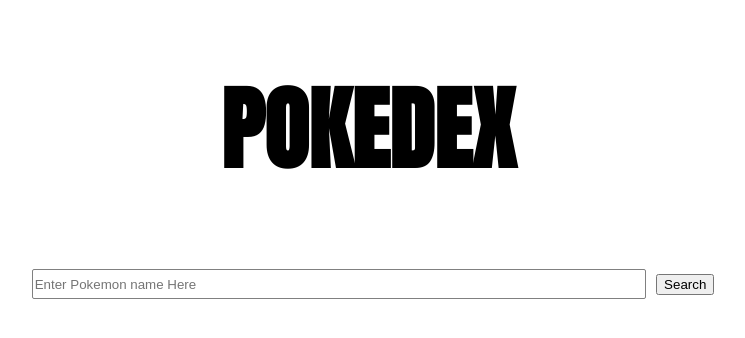
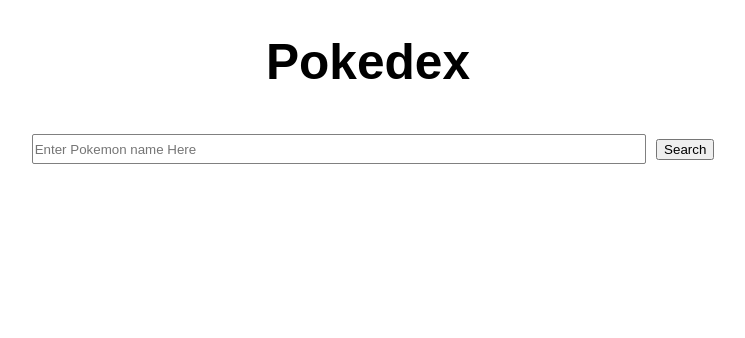
Before and after one commit to farsikogama/PROJECT-NEXT-pokedex, a Next.js app: page / in a window 1280 px wide. Shown: the top 338 px of the page, without its empty margins (272-1017 px from the left). Built offline with nearby package versions, Linux system fonts and the light colour scheme; no server answers.

Commit message:
adding metadata image

```diff
--- a/src/components/Card/Card.tsx
+++ b/src/components/Card/Card.tsx
@@ -24,13 +24,11 @@
 
 // Styling
 const CardWrapper = styled.div`
-  margin: auto;
   display: flex;
-  justify-content: center;
   align-items: center;
-  width: 300px;
+  flex-direction: column;
+  width: 100vw;
   height: 100vh;
-  flex-wrap: wrap;
 `
 
 const CardDiv = styled.div`
@@ -40,7 +38,7 @@
       flex-basis: 30%;
       margin: 0.5rem;
       border: 1px solid black;
-      border-radius: 20px;
+      border-radius: 10px;
       padding: 30px;
       cursor: pointer;
       display: flex;
@@ -53,15 +51,14 @@
   ${(props: Props) =>
     props.CardDetail &&
     css`
+      flex-basis: 70%;
+      width: 20rem;
       display: flex;
-      justify-content: center;
       align-items: center;
       flex-direction: column;
-      flex-basis: 100%;
       border: 1px solid black;
-      border-radius: 50px;
-      padding: 30px;
-      margin-bottom: -20px;
+      border-radius: 30px;
+      margin: 2vw auto 20px auto; // atas-kanan-bawah-kiri
     `}
 `
 const Heading = styled.h1`
@@ -121,8 +118,8 @@
           <CardDiv CardDetail={props.CardDetail}>
             <img src={props.image} width='150px' height='150px' />
             <h1>{props.PokeName}</h1>
-            <h1>Height: {props.height}</h1>
-            <h1>Weight: {props.weight}</h1>
+            <h3>Height: {props.height}</h3>
+            <h3>Weight: {props.weight}</h3>
           </CardDiv>
           <Link href='/'>
             <button>back to home</button>
--- a/src/components/Search/Search.tsx
+++ b/src/components/Search/Search.tsx
@@ -11,19 +11,20 @@
 }
 
 // Styling
+const FormWrapper = styled.form`
+  display: flex;
+  justify-content: center;
+  align-items: center;
+  width: 80vw;
+  margin: auto;
+`
+
 const InputForm = styled.input`
   flex-basis: 60%;
   margin: 10px;
   border-radius: 2px;
   border: 1px solid grey;
   height: 30px;
-`
-const FormWrapper = styled.form`
-  display: flex;
-  justify-content: center;
-  align-items: center;
-  width: 80vw;
-  margin: auto;
 `
 
 const Input = (props: Props) => {
--- a/src/pages/index.tsx
+++ b/src/pages/index.tsx
@@ -4,8 +4,9 @@
 import { useContext, useEffect } from 'react'
 
 // import component
+import Head from 'next/head'
 import Card from '../components/Card/Card'
-import Input from '../components/Search/Search'
+import Search from '../components/Search/Search'
 
 // import Context
 import {
@@ -24,8 +25,8 @@
   width: 80vw;
 `
 const Heading = styled.h1`
-  font-family: 'Anton', sans-serif;
-  font-size: calc(2.5rem + 4vw);
+  font-family: 'Arial', sans-serif;
+  font-size: calc(1.5rem + 2vw);
   text-align: center;
 `
 
@@ -41,9 +42,16 @@
 
   return (
     <>
-      <Heading>POKEDEX</Heading>
-      <Input list={list} setSearchResult={setSearchResult} />
+      <Head>
+        <title>Pokedex - Gama</title>
+        <meta property='og:image' content='/favicon.ico' />
+        <link rel='icon' href='/favicon.ico' />
+      </Head>
+
+      <main>
+        <Heading>Pokedex</Heading>
         <CardWrapper>
+          <Search list={list} setSearchResult={setSearchResult} />
           <Card
             list={list}
             setUrl={setUrlDetail}
@@ -51,6 +59,7 @@
             CardPoke={true}
           />
         </CardWrapper>
+      </main>
     </>
   )
 }
--- a/src/styles/globals.css
+++ b/src/styles/globals.css
@@ -1,5 +1,3 @@
-@import url('https://fonts.googleapis.com/css2?family=Anton&display=swap');
-
 html,
 body {
   padding: 0;
```
Lines whose indentation alone changed are shown as unchanged.
